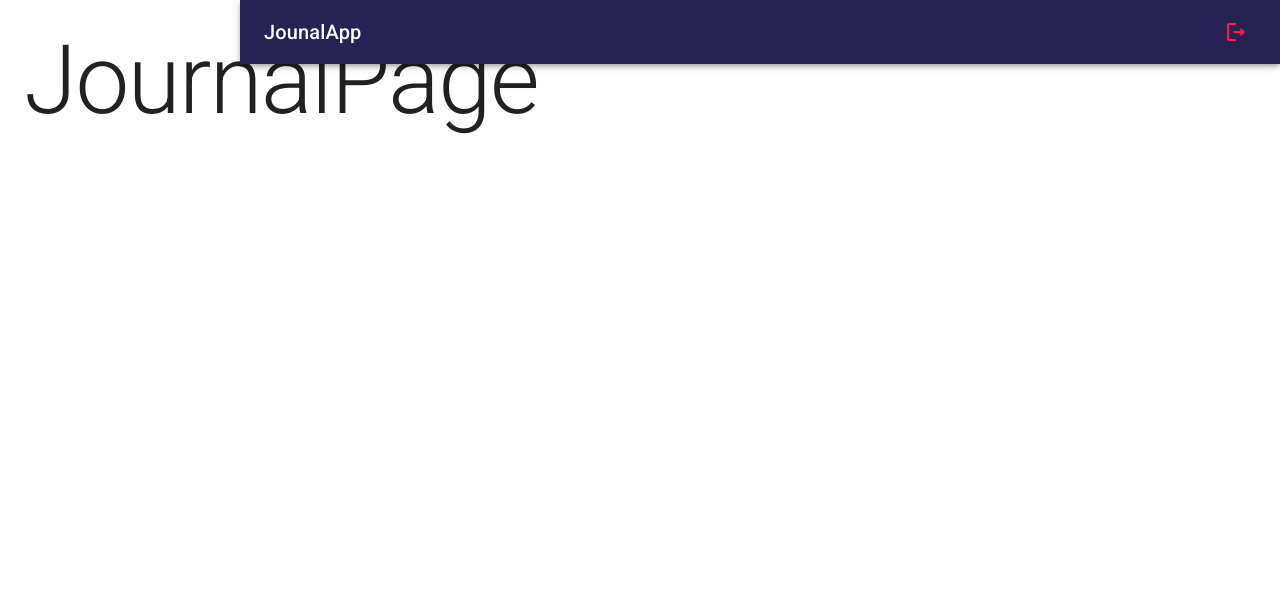
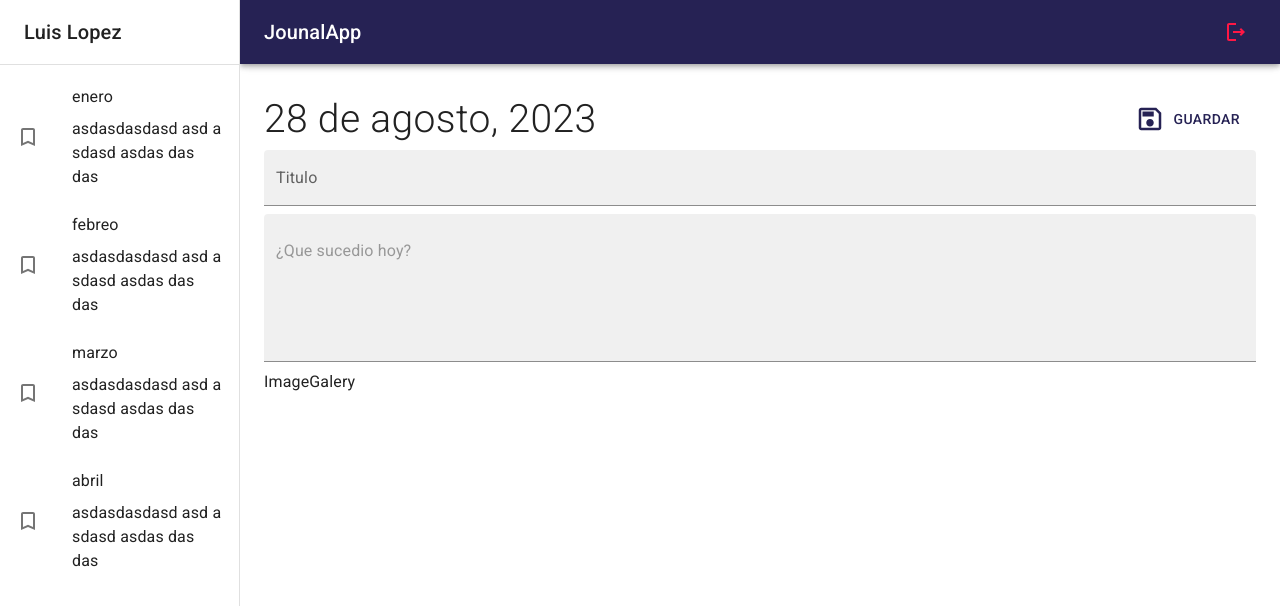
Before and after one commit to luisxhl7/Journal-App, a React (Vite) app: page / in a window 1280 px wide. Shown: the top 606 px of the page. Built offline with nearby package versions, Linux system fonts and the light colour scheme.

Commit message:
adding noteview and nothingSelectView

```diff
--- /dev/null
+++ b/src/journal/components/ImageGalery.jsx
@@ -0,0 +1,5 @@
+export const ImageGalery = () => {
+  return (
+    <div>ImageGalery</div>
+  )
+}
--- /dev/null
+++ b/src/journal/components/NoteView.jsx
@@ -0,0 +1,46 @@
+import { SaveOutlined } from "@mui/icons-material"
+import { Button, Grid, TextField, Typography } from "@mui/material"
+import { ImageGalery } from "./ImageGalery"
+
+export const NoteView = () => {
+    return (
+        <Grid container
+            direction='row'
+            justifyContent='space-between'
+            alignItems='center'
+            sx={{ mb: 1}}
+        >
+            <Grid item>
+                <Typography fontSize={39} fontWeight='light'> 28 de agosto, 2023 </Typography>
+            </Grid>
+            <Grid item>
+                <Button color="primary" sx={{p:2}}>
+                    <SaveOutlined sx={{fontSize: 30, mr:1}}/>
+                    Guardar
+                </Button>
+            </Grid>
+            <Grid container>
+                <TextField
+                    type='text'
+                    variant='filled'
+                    fullWidth
+                    placeholder='Ingrese un titulo'
+                    label='Titulo'
+                    sx={{border:'none', mb:1}}
+                />
+
+                <TextField
+                    type='text'
+                    variant='filled'
+                    fullWidth
+                    multiline
+                    placeholder='¿Que sucedio hoy?'
+                    minRows={5}
+                    sx={{border:'none', mb:1}}
+                />
+            </Grid>
+
+            <ImageGalery/>
+        </Grid>
+    )
+}
--- /dev/null
+++ b/src/journal/components/NothigSelectedView.jsx
@@ -0,0 +1,21 @@
+import { StarOutline } from "@mui/icons-material"
+import { Grid, Typography } from "@mui/material"
+
+export const NothigSelectedView = () => {
+    return (
+        <Grid container
+            spacing={0}
+            direction='column'
+            alignItems='center'
+            justifyContent='center'
+            sx={{minHeight: 'calc(100vh - 110px)', backgroundColor:'primary.main', borderRadius:5}}
+        >
+            <Grid item xs={12}>
+                <StarOutline sx={{ fontSize:100, color: 'white' }} />
+            </Grid>
+            <Grid item xs={12}>
+                <Typography variant="h5" color='white'> Selecciona o crea una entrada </Typography>
+            </Grid>
+        </Grid>
+    )
+}
--- /dev/null
+++ b/src/journal/components/Sidebar.jsx
@@ -0,0 +1,47 @@
+import { TurnedInNot } from "@mui/icons-material";
+import { Box, Divider, Drawer, Grid, List, ListItem, ListItemButton, ListItemIcon, ListItemText, Toolbar, Typography } from "@mui/material";
+import PropTypes from "prop-types";
+
+export const Sidebar = ({drawerWidth}) => {
+  return (
+      <Box
+        component='nav'
+        sx={{width: { sm: drawerWidth}, flexShrink: {sm: 0}}}
+      >
+        <Drawer
+            variant="permanent"
+            open={true}
+            sx={{
+                display: {sx: 'block'},
+                '& .MuiDrawer-paper': {boxSizing: 'border-box', width: drawerWidth}
+            }}
+        >
+            <Toolbar>
+                <Typography variant="h6" noWrap component='div'> Luis Lopez </Typography>
+            </Toolbar>
+            <Divider/>
+            <List>
+                {
+                    ['enero','febreo','marzo', 'abril'].map((item, idx) => (
+                        <ListItem key={idx} disablePadding>
+                        <ListItemButton>
+                            <ListItemIcon>
+                                <TurnedInNot/>
+                            </ListItemIcon>
+                            <Grid container>
+                                <ListItemText primary={item}/>
+                                <ListItemText primary={'asdasdasdasd asd a sdasd asdas das das'}/>
+                            </Grid>
+                        </ListItemButton>
+                        </ListItem>
+                    ))
+                }
+            </List>
+        </Drawer>
+      </Box>
+  )
+}
+
+Sidebar.propTypes = {
+    drawerWidth: PropTypes.number.isRequired,
+};
--- a/src/journal/components/index.js
+++ b/src/journal/components/index.js
@@ -1 +1,2 @@
 export * from './Navbar';
+export * from './Sidebar';
--- a/src/journal/layout/JournalLayout.jsx
+++ b/src/journal/layout/JournalLayout.jsx
@@ -1,6 +1,6 @@
 import PropTypes from "prop-types";
-import { Box } from "@mui/material"
-import { Navbar } from "../components";
+import { Box, Toolbar } from "@mui/material"
+import { Navbar, Sidebar } from "../components";
 
 const drawerWidth = 240;
 
@@ -8,10 +8,11 @@ export const JournalLayout = ({children}) => {
     return (
         <Box sx={{display: 'flex'}}>
             <Navbar drawerWidth={drawerWidth}/>
-
+            <Sidebar drawerWidth={drawerWidth}/>
             <Box component='main'
                 sx={{flexGrow:1, p:3}}
             >
+                <Toolbar/>
                 {children}
             </Box>
         </Box>
--- a/src/journal/pages/JournalPage.jsx
+++ b/src/journal/pages/JournalPage.jsx
@@ -1,10 +1,16 @@
-import { Typography } from "@mui/material"
 import { JournalLayout } from "../layout"
+import { NothigSelectedView } from "../components/NothigSelectedView"
+import { NoteView } from "../components/NoteView"
 
 export const JournalPage = () => {
+  const haveNote = true
   return (
     <JournalLayout>
-      <Typography variant={'h1'}>JournalPage</Typography>
+      {haveNote ?
+        <NoteView/>
+        :
+        <NothigSelectedView/>
+      }
     </JournalLayout>
   )
 }
```
Also changed, not shown: src/auth/layout/AuthLayout.jsx (indentation only).
